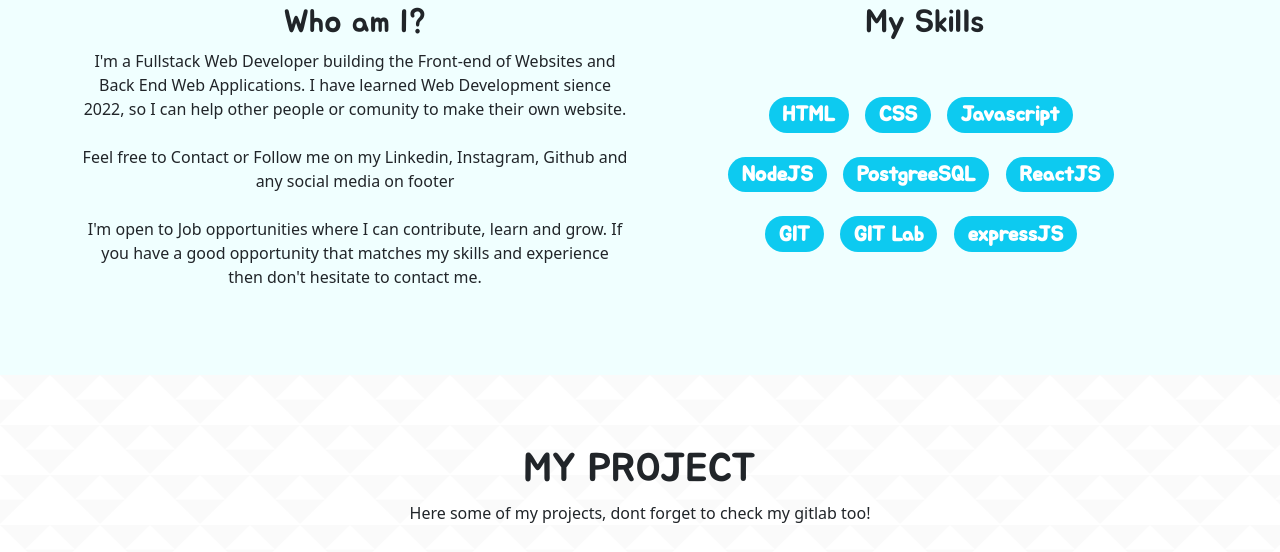
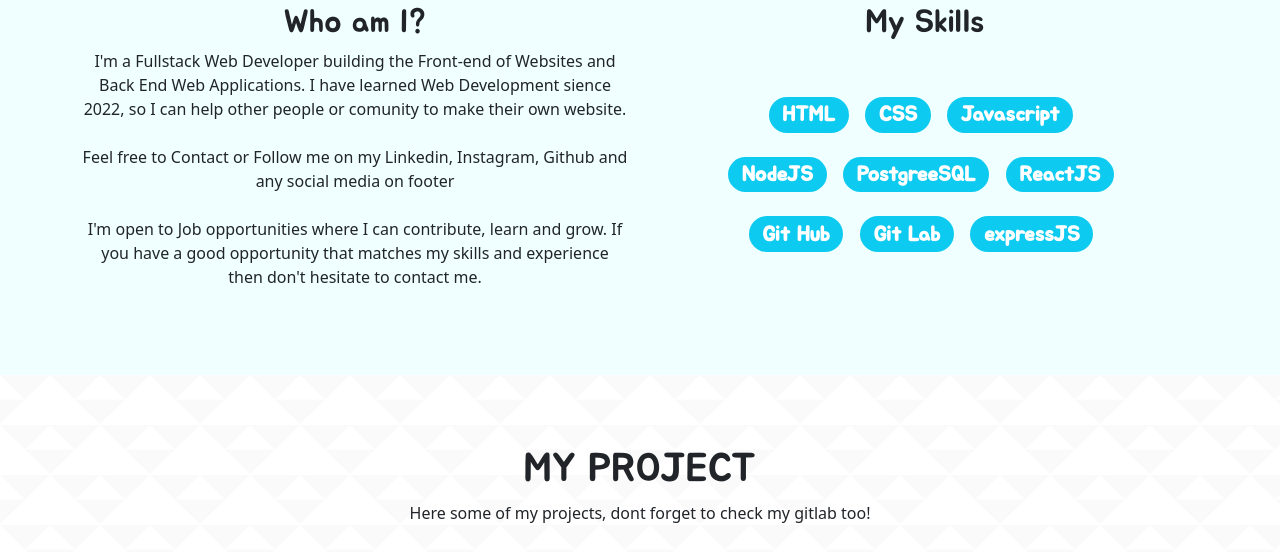
Before and after one commit to darmajati/darmajati.github.io, a plain HTML site: page index.html in a window 1280 px wide. Shown: the part 1117-1669 px from the top of the page. Drawn offline with nearby package versions, Linux system fonts and the light colour scheme; a web font is replaced by a local one.

Commit message:
[Pranowo Darmajati] edit skill git

```diff
--- a/index.html
+++ b/index.html
@@ -83,8 +83,8 @@
               <span class="badge rounded-pill text-bg-info text-white mt-2 me-2 mb-2">ReactJS</span>
             </h3>
             <h3>
-              <span class="badge rounded-pill text-bg-info text-white mt-2 me-2 mb-2">GIT</span>
-              <span class="badge rounded-pill text-bg-info text-white mt-2 me-2 mb-2">GIT Lab</span>
+              <span class="badge rounded-pill text-bg-info text-white mt-2 me-2 mb-2">Git Hub</span>
+              <span class="badge rounded-pill text-bg-info text-white mt-2 me-2 mb-2">Git Lab</span>
               <span class="badge rounded-pill text-bg-info text-white mt-2 me-2 mb-2">expressJS</span>
             </h3>
           </div>
```
